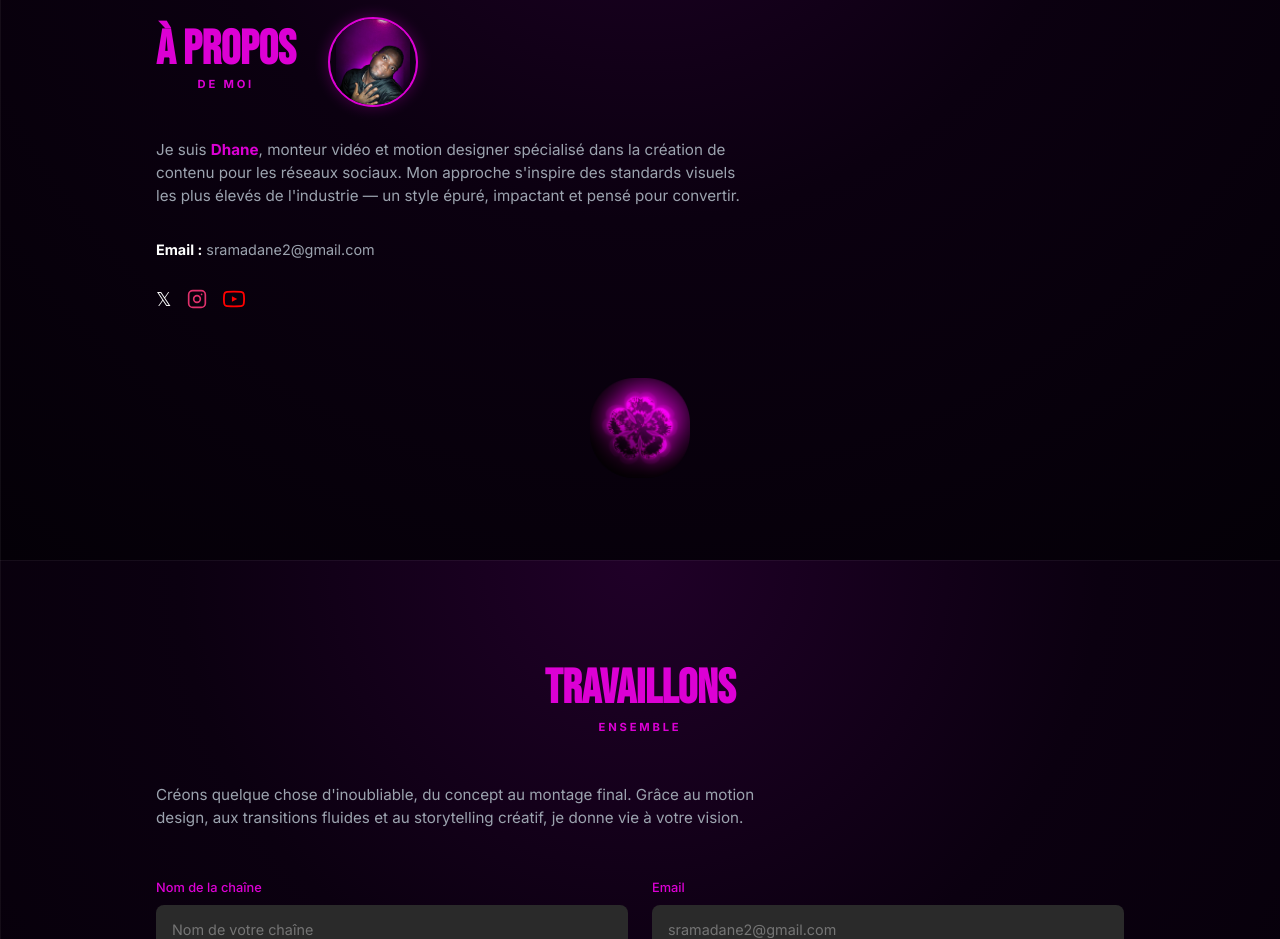
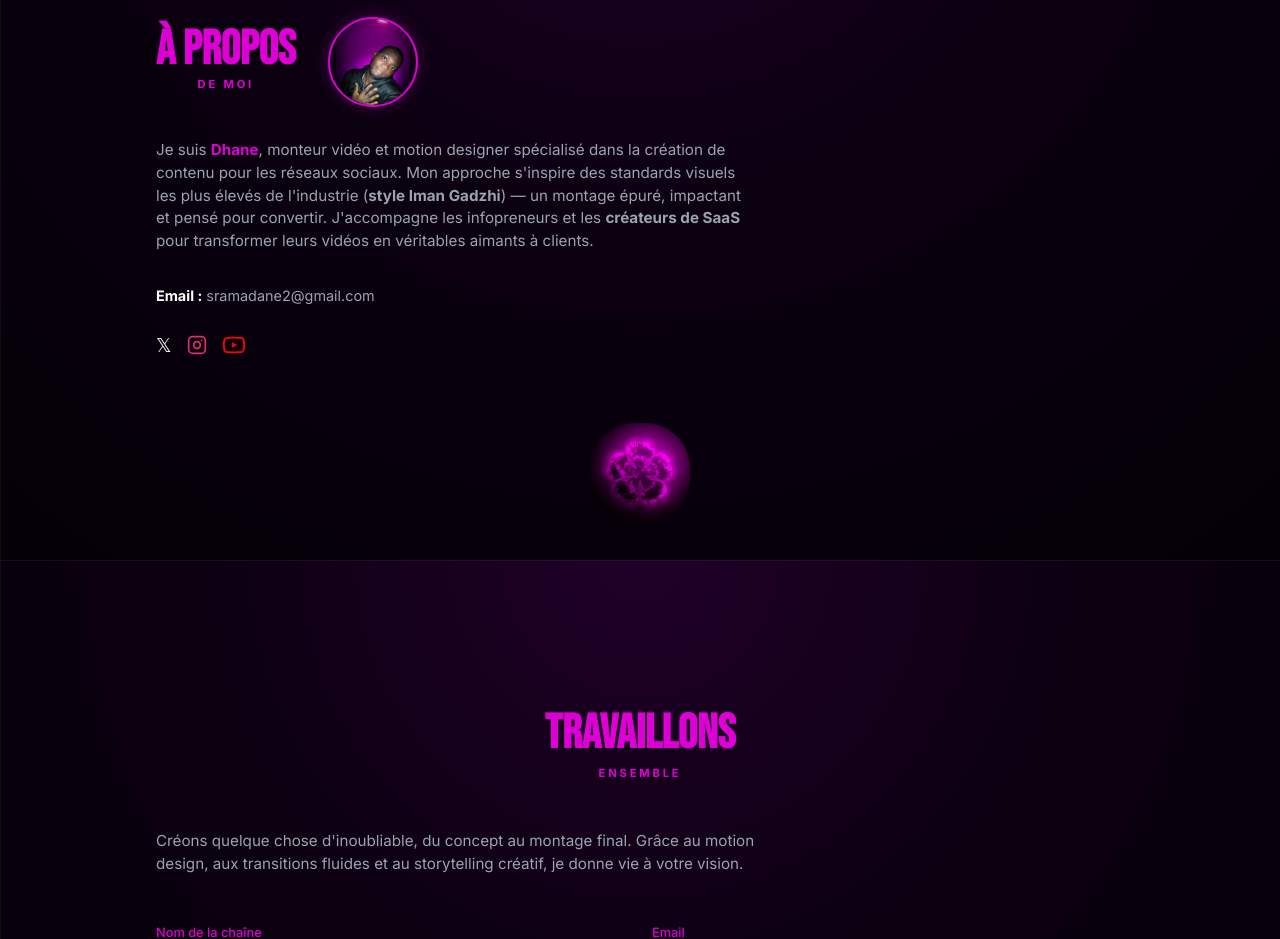
Before and after one commit to sramadane2-ux/monteur, a React (Vite) app: page / in a window 1280 px wide. Shown: the part 3440-4379 px from the top of the page. Built offline with nearby package versions, Linux system fonts and the light colour scheme.

Commit message:
content: add Iman Gadzhi style and SaaS creators to about section

```diff
--- a/src/App.jsx
+++ b/src/App.jsx
@@ -246,7 +246,7 @@ function App() {
           </div>
           <div className="about-content">
               <p className="about-text">
-                Je suis <strong className="about-name">Dhane</strong>, monteur vidéo et motion designer spécialisé dans la création de contenu pour les réseaux sociaux. Mon approche s'inspire des standards visuels les plus élevés de l'industrie — un style épuré, impactant et pensé pour convertir.
+                Je suis <strong className="about-name">Dhane</strong>, monteur vidéo et motion designer spécialisé dans la création de contenu pour les réseaux sociaux. Mon approche s'inspire des standards visuels les plus élevés de l'industrie (<strong>style Iman Gadzhi</strong>) — un montage épuré, impactant et pensé pour convertir. J'accompagne les infopreneurs et les <strong>créateurs de SaaS</strong> pour transformer leurs vidéos en véritables aimants à clients.
               </p>
 
 
```
